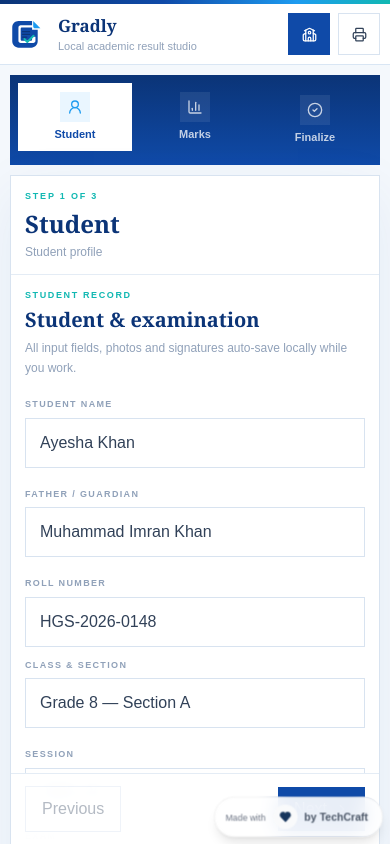
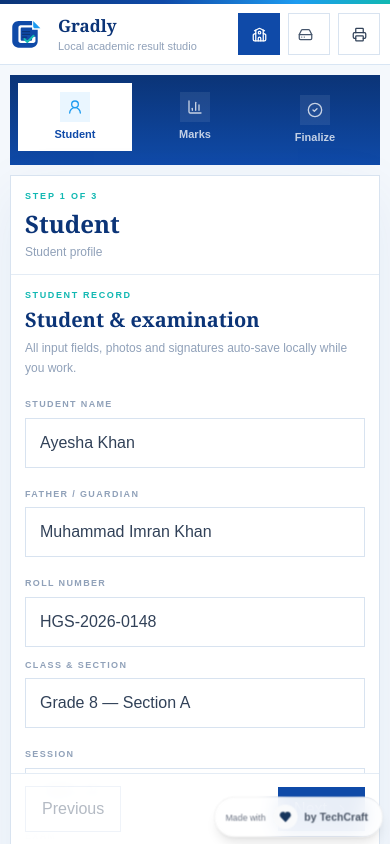
Before and after one commit to merajNizBaloch/gradly, a Next.js app: page / in a window 390 px wide. Shown: the top 844 px of the page. Built offline with nearby package versions, Linux system fonts and the light colour scheme.

Commit message:
Keep mobile styles screen-only and restore archive access

```diff
--- a/src/app/mobile.css
+++ b/src/app/mobile.css
@@ -1,11 +1,10 @@
 /* Mobile and tablet refinements only. Desktop (xl and above) is intentionally untouched. */
 
-@media (max-width: 1279px) {
+@media screen and (max-width: 1279px) {
   body {
     overflow-x: hidden;
   }
 
-  /* Main result workspace becomes a comfortable vertical workflow. */
   main > header.no-print + div {
     height: auto !important;
     align-items: start !important;
@@ -32,8 +31,7 @@
   }
 }
 
-@media (max-width: 767px) {
-  /* Prevent iOS from zooming the page when a form control receives focus. */
+@media screen and (max-width: 767px) {
   input,
   textarea,
   select {
@@ -48,7 +46,6 @@
     touch-action: manipulation;
   }
 
-  /* Compact top bar: keep all actions reachable without wrapping. */
   main > header.no-print > div:nth-child(2) {
     min-height: 60px !important;
     gap: 8px !important;
@@ -73,13 +70,19 @@
     justify-content: center;
   }
 
-  /* Phone workspace spacing. */
+  /* Restore the archive action hidden by the desktop class, but keep it icon-only on phones. */
+  main > header.no-print a[href="/results"] {
+    display: flex !important;
+    width: 42px !important;
+    padding: 0 !important;
+    font-size: 0 !important;
+  }
+
   main > header.no-print + div {
     gap: 10px !important;
     padding: 10px !important;
   }
 
-  /* Turn the tall desktop workflow rail into three compact touch tabs. */
   main > header.no-print + div > aside.no-print {
     padding: 8px !important;
     box-shadow: none !important;
@@ -125,7 +128,6 @@
     font-size: 11px !important;
   }
 
-  /* Form panel: use the full phone width and avoid sticky layers under the top bar. */
   main > header.no-print + div > section.no-print {
     min-width: 0 !important;
   }
@@ -148,12 +150,10 @@
     min-height: 44px;
   }
 
-  /* Any fixed two-column input group becomes one column on phones. */
   main > header.no-print + div > section.no-print .grid.grid-cols-2 {
     grid-template-columns: minmax(0, 1fr) !important;
   }
 
-  /* Keep the three small summary metrics compact but readable. */
   main > header.no-print + div > section.no-print .grid.grid-cols-3 {
     gap: 6px !important;
   }
@@ -163,7 +163,6 @@
     padding-right: 7px !important;
   }
 
-  /* Marks rows retain all columns, but use widths that actually fit a phone. */
   main > header.no-print + div > section.no-print [class*="grid-cols-[1fr_62px_62px_32px]"] {
     grid-template-columns: minmax(0, 1fr) 48px 48px 32px !important;
     gap: 5px !important;
@@ -178,7 +177,6 @@
     font-size: 14px !important;
   }
 
-  /* Grading editor is a bottom sheet on phones. */
   main > div[class*="z-[160]"] {
     align-items: end !important;
     padding: 0 !important;
@@ -197,7 +195,6 @@
     gap: 6px !important;
   }
 
-  /* School settings becomes a near-full-screen mobile sheet, while its desktop modal is unchanged. */
   main > div[class*="z-[150]"] {
     align-items: end !important;
     padding: 0 !important;
@@ -230,7 +227,6 @@
     min-height: 44px;
   }
 
-  /* Design picker is a bottom sheet instead of a narrow anchored popover. */
   main > header.no-print + div > section:not(.no-print) div[class*="z-[120]"] {
     position: fixed !important;
     left: 8px !important;
@@ -254,7 +250,6 @@
     min-height: 42px;
   }
 
-  /* Full-card mobile preview: scale the actual paper frame to the available width. */
   main > header.no-print + div > section:not(.no-print) {
     min-height: 0 !important;
     overflow: visible !important;
@@ -299,7 +294,6 @@
     box-shadow: 0 10px 28px rgba(20, 36, 58, .16) !important;
   }
 
-  /* Saved-result download dialog is also a bottom sheet. */
   body > div[class*="z-[220]"],
   main > div[class*="z-[220]"] {
     align-items: end !important;
@@ -314,7 +308,6 @@
     overflow-y: auto !important;
   }
 
-  /* Results archive: replace the 980px desktop table with stacked result cards. */
   main > header:not(.no-print) > div:nth-child(2) {
     gap: 8px !important;
     padding-left: 10px !important;
@@ -336,6 +329,7 @@
   }
 
   main > header:not(.no-print) + div table {
+    display: block !important;
     min-width: 0 !important;
     width: 100% !important;
   }
@@ -393,7 +387,6 @@
     justify-content: center !important;
   }
 
-  /* Keep the TechCraft badge from covering mobile form actions. */
   footer.no-print {
     right: 7px !important;
     bottom: 7px !important;
```
